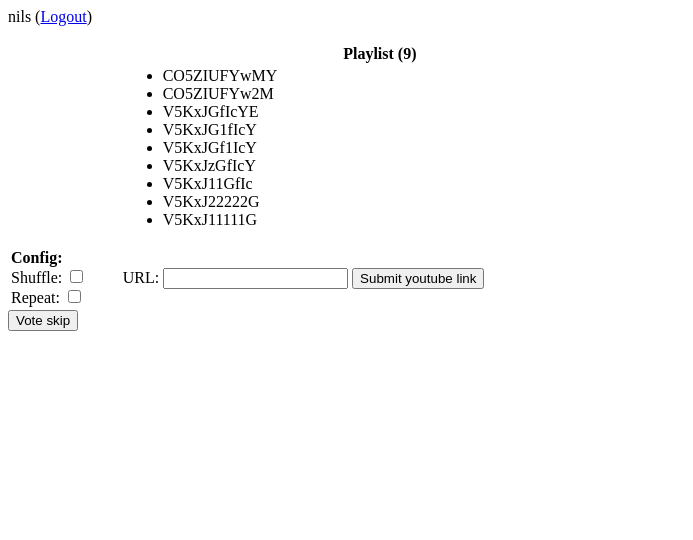
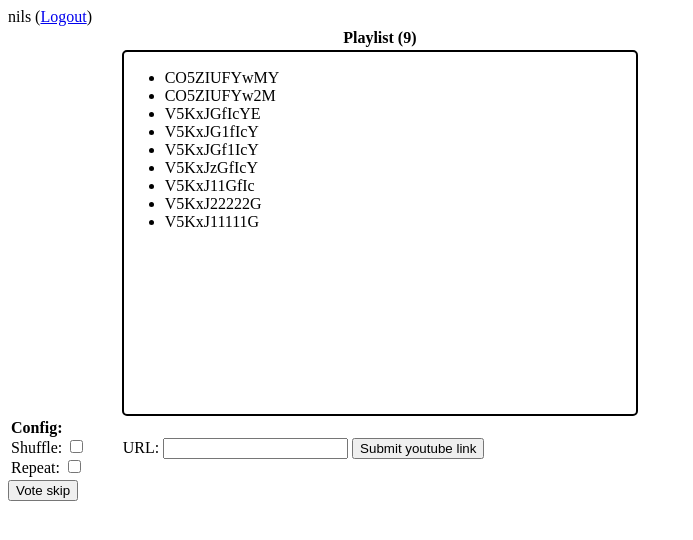
Before and after one commit to ndrebing/djangomusic, a Django app: page /play_music in a window 1280 px wide. Shown: the top 540 px of the page, without its empty margins (0-693 px from the left). Run offline with Django 3.2, Linux system fonts and the light colour scheme; a user stored in the database is signed in; data comes from the database, SQL or seed files in the repository; some libraries are stand-ins or nearby versions.

Commit message:
scrollable pane

```diff
--- a/music/templates/music/play_music.html
+++ b/music/templates/music/play_music.html
@@ -20,10 +20,8 @@
           <th><div id=PlaylistHeader></div></th>
         </tr>
         <tr>
-          <p class="cunt">
-              <td><div id="player"></div></td>
-              <td><div id="playlist"></div></td>
-          </p>
+            <td><div id="player"></div></td>
+            <td class="op"><div style="overflow-y: scroll; height:360px ;" id="playlist"></div></td>
         </tr>
         <tr>
             <td>
```
